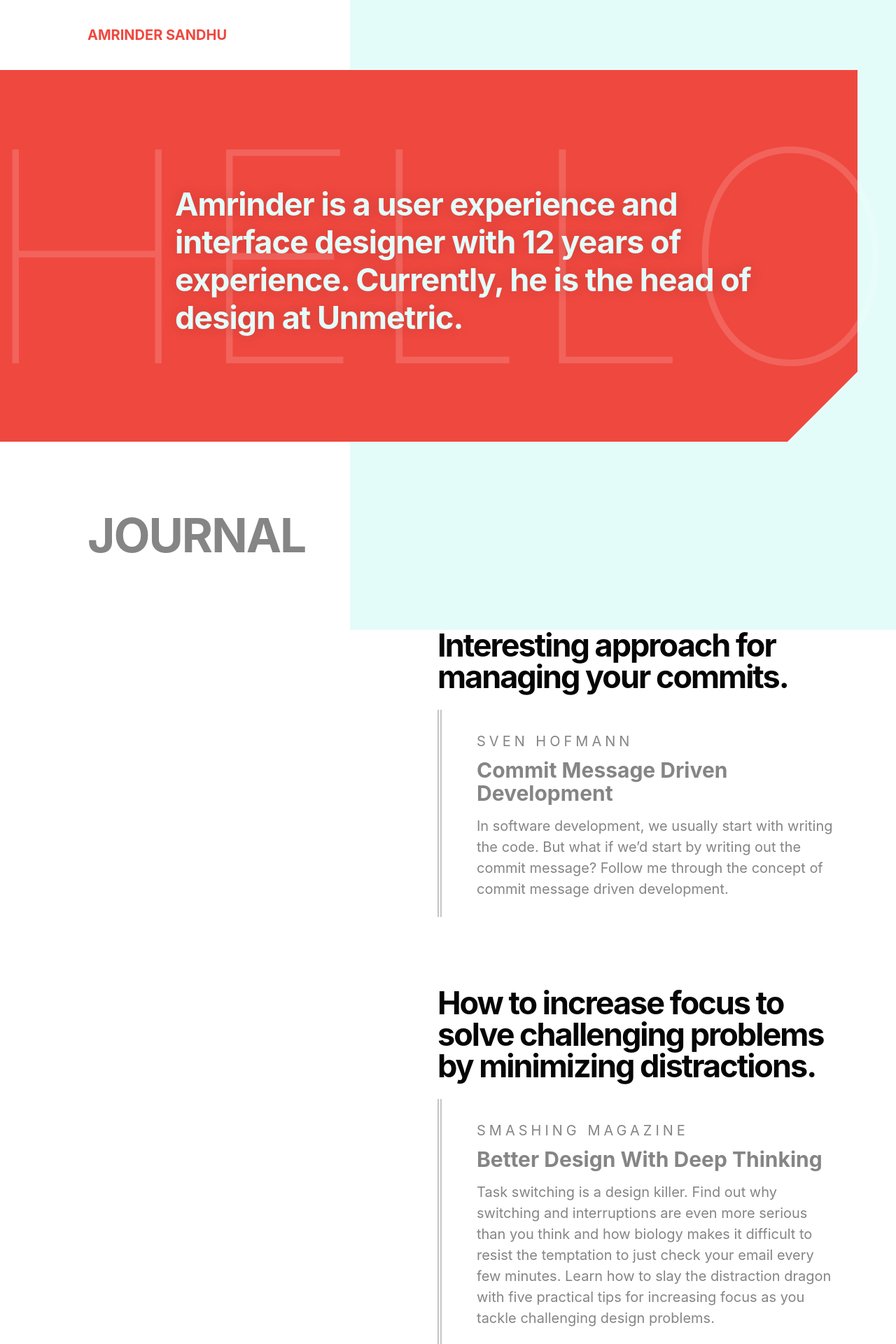
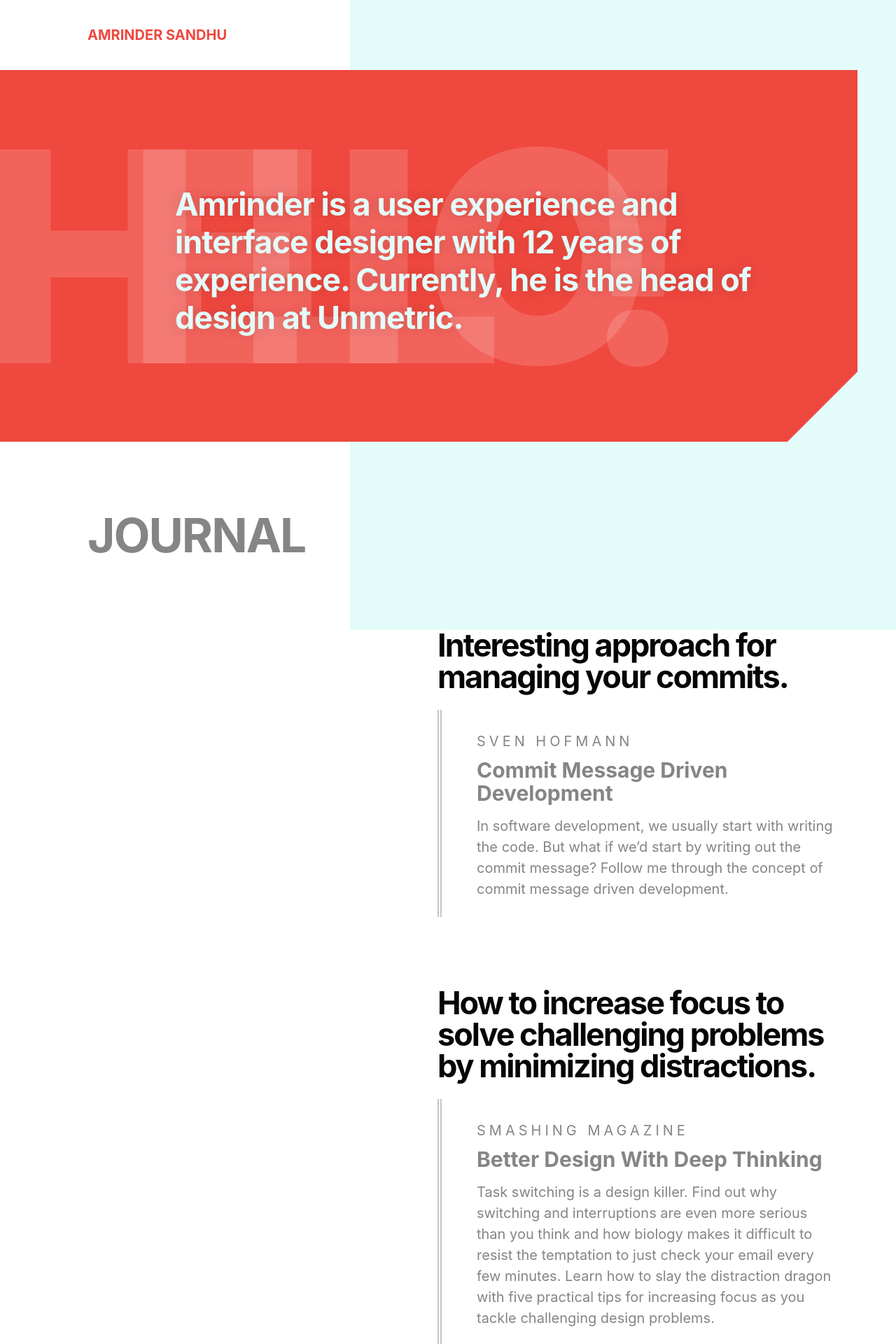
Before and after one commit to harjotgrewal/amrindersandhu, a Jekyll site: the page built from index.html, in a window 1280 px wide. Shown: the top 1920 px of the page at 70% size. Built offline with Jekyll 4.4.1, drawn with Linux system fonts in a browser that asks for light colours.

Commit message:
[UPDATE][CSS] Billboard title style
Co-Authored-By: Amrinder Sandhu <amrinder@designbyanaami.com>

```diff
--- a/_scss/_theme-base.scss
+++ b/_scss/_theme-base.scss
@@ -23,7 +23,6 @@
     .c-billboard__title {
         color: rgba(white, .15);
         font-size: 120px;
-        margin-left: -10px;
 
         @include media-query(hd) {
             font-size: 420px;
@@ -60,7 +59,6 @@
     .c-billboard__title {
         color: rgba(white, .15);//$theme-bg-light-1;
         font-size: 120px;
-        margin-left: -10px;
 
         @include media-query(hd) {
             font-size: 450px;
@@ -96,7 +94,6 @@
     .c-billboard__title {
         color: rgba(white, .15);//$theme-bg-light-1;
         font-size: 120px;
-        margin-left: -10px;
 
         @include media-query(hd) {
             font-size: 450px;
@@ -131,8 +128,7 @@
 
     .c-billboard__title {
         color: rgba(white, .15);
-        font-size: 120px;
-        margin-left: -10px;
+        font-size: 130px;
 
         @include media-query(hd) {
             font-size: 450px;
--- a/css/styles.css
+++ b/css/styles.css
@@ -697,10 +697,17 @@
 
 .c-billboard__title {
   color: rgba(255, 255, 255, 0.25);
-  font-weight: 100;
+  font-weight: 900;
+  letter-spacing: -20px;
+  margin-left: -15px;
   position: absolute;
   text-transform: uppercase;
+  writing-mode: vertical-lr;
   z-index: 1; }
+  @media screen and (min-width: 1139px) {
+    .c-billboard__title {
+      writing-mode: horizontal-tb;
+      letter-spacing: -100px; } }
 
 .c-billboard__blurb {
   grid-column: 1/8;
@@ -942,8 +949,7 @@
 
 .p-home .c-billboard__title {
   color: rgba(255, 255, 255, 0.15);
-  font-size: 120px;
-  margin-left: -10px; }
+  font-size: 120px; }
   @media screen and (min-width: 1139px) {
     .p-home .c-billboard__title {
       font-size: 420px;
@@ -965,8 +971,7 @@
 
 .p-about .c-billboard__title {
   color: rgba(255, 255, 255, 0.15);
-  font-size: 120px;
-  margin-left: -10px; }
+  font-size: 120px; }
   @media screen and (min-width: 1139px) {
     .p-about .c-billboard__title {
       font-size: 450px;
@@ -988,8 +993,7 @@
 
 .p-reading .c-billboard__title {
   color: rgba(255, 255, 255, 0.15);
-  font-size: 120px;
-  margin-left: -10px; }
+  font-size: 120px; }
   @media screen and (min-width: 1139px) {
     .p-reading .c-billboard__title {
       font-size: 450px;
@@ -1011,8 +1015,7 @@
 
 .p-work .c-billboard__title {
   color: rgba(255, 255, 255, 0.15);
-  font-size: 120px;
-  margin-left: -10px; }
+  font-size: 130px; }
   @media screen and (min-width: 1139px) {
     .p-work .c-billboard__title {
       font-size: 450px;
--- a/source/assets/scss/_theme-base.scss
+++ b/source/assets/scss/_theme-base.scss
@@ -19,7 +19,6 @@
     .c-billboard__title {
         color: rgba(white, .5);//$theme-bg-light-1;
         font-size: 120px;
-        margin-left: -10px;
 
         @include media-query(hd) {
             font-size: 420px;
@@ -48,7 +47,6 @@
     .c-billboard__title {
         color: rgba(white, .25);//$theme-bg-light-1;
         font-size: 120px;
-        margin-left: -10px;
 
         @include media-query(hd) {
             font-size: 450px;
@@ -76,7 +74,6 @@
     .c-billboard__title {
         color: rgba(white, .25);//$theme-bg-light-1;
         font-size: 120px;
-        margin-left: -10px;
 
         @include media-query(hd) {
             font-size: 450px;
@@ -104,7 +101,6 @@
     .c-billboard__title {
         color: rgba(white, .25);//$theme-bg-light-1;
         font-size: 120px;
-        margin-left: -10px;
 
         @include media-query(hd) {
             font-size: 525px;
```
Also changed, not shown: _scss/_components-billboard.scss (+6 -2 lines), 1 other file.
